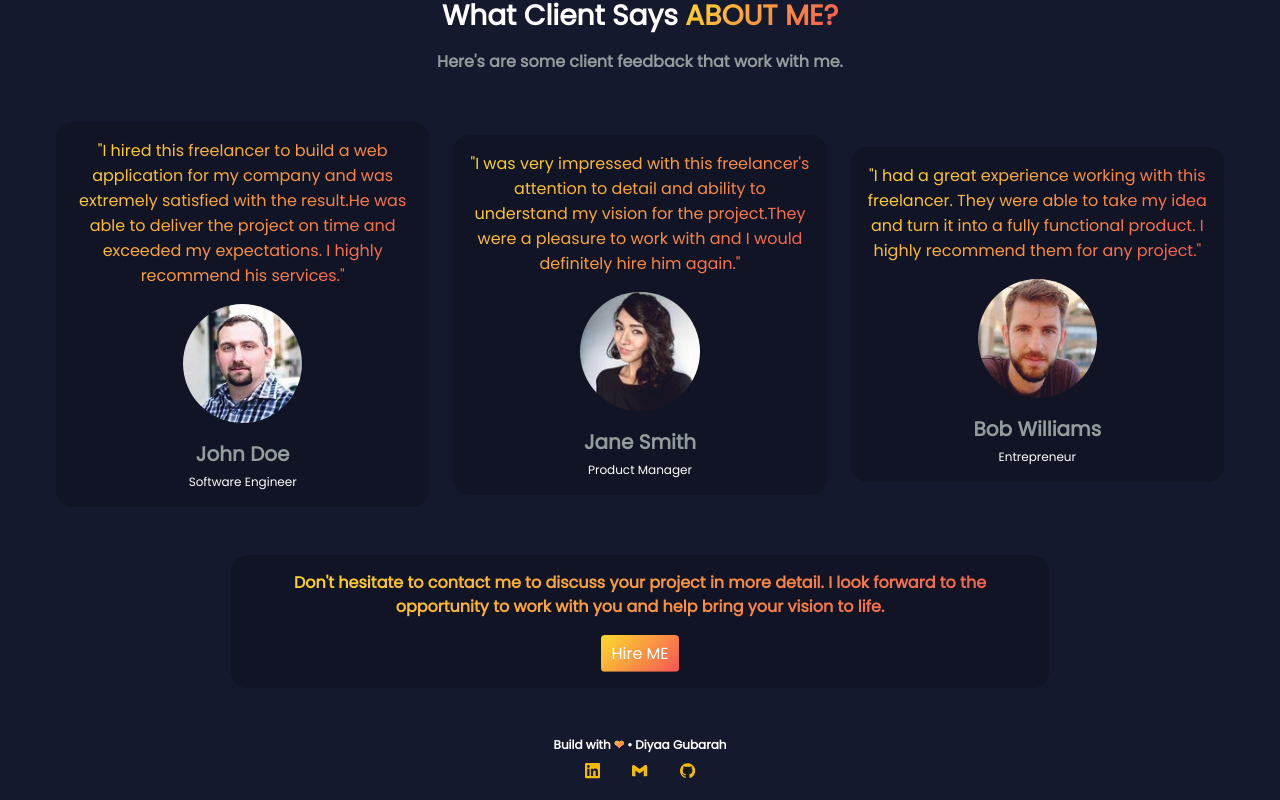
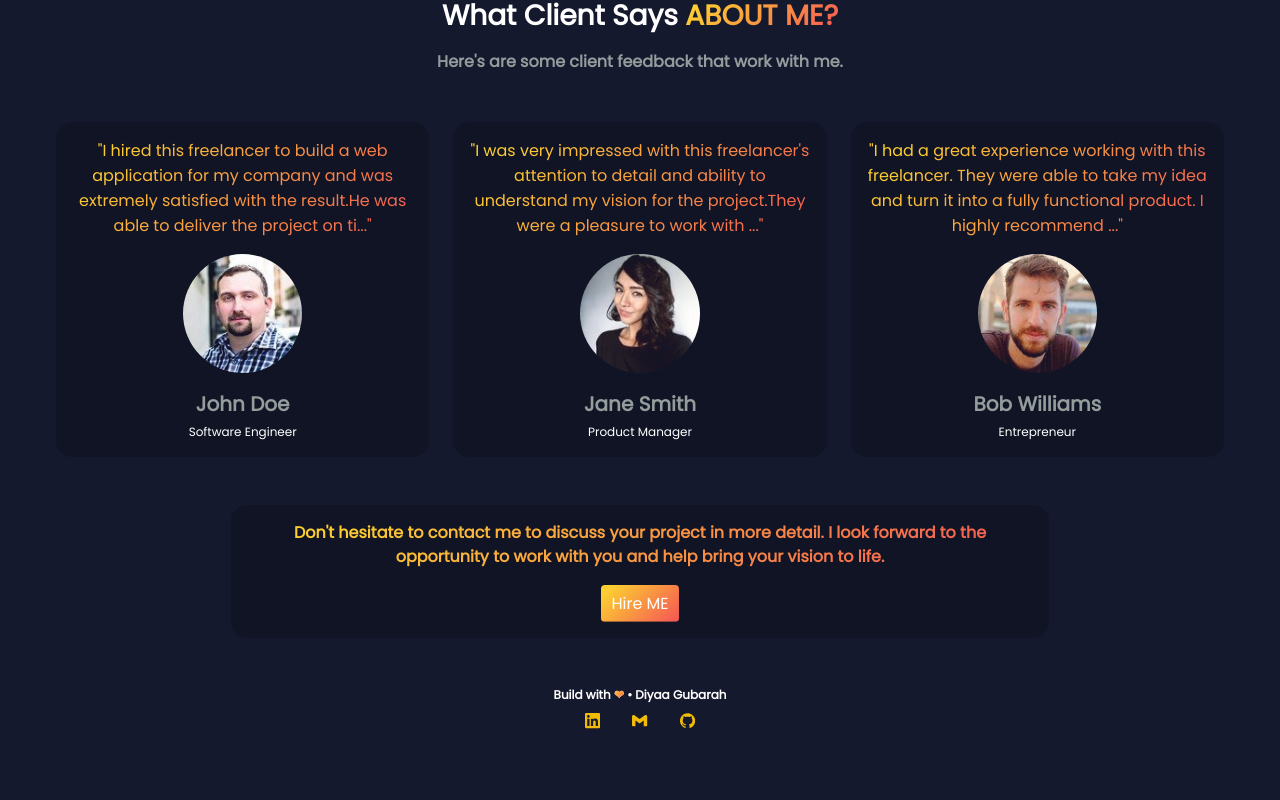
Before and after one commit to Diyaa-Gubarah/portfolio, a React (Create React App) app: page / in a window 1280 px wide. Shown: the part 2830-3630 px from the top of the page. After the commit the page ends 3580 px from the top, so only its background shows below. Built offline with nearby package versions, Linux system fonts and the light colour scheme.

Commit message:
update testimonial card.

```diff
--- a/src/containers/testimonials/TestimonialsCard.tsx
+++ b/src/containers/testimonials/TestimonialsCard.tsx
@@ -22,7 +22,7 @@ const AnimatedCard = styled(Box)`
 type Props = { item: ITestimonial };
 
 const TestimonialsCard: React.FC<Props> = ({ item }) => {
-  const t = useTranslate()
+  const t = useTranslate();
   return (
     <AnimatedCard
       direction="column"
@@ -42,7 +42,7 @@ const TestimonialsCard: React.FC<Props> = ({ item }) => {
         className="test-quote"
       >
         {`"${
-          item.feedback.length > 150
+          t(item.feedback).length > 150
             ? `${t(item.feedback).slice(0, 150)}...`
             : t(item.feedback)
         }"`}
```
Also changed, not shown: 8 other files (tests, documents, lock files or other folders).
